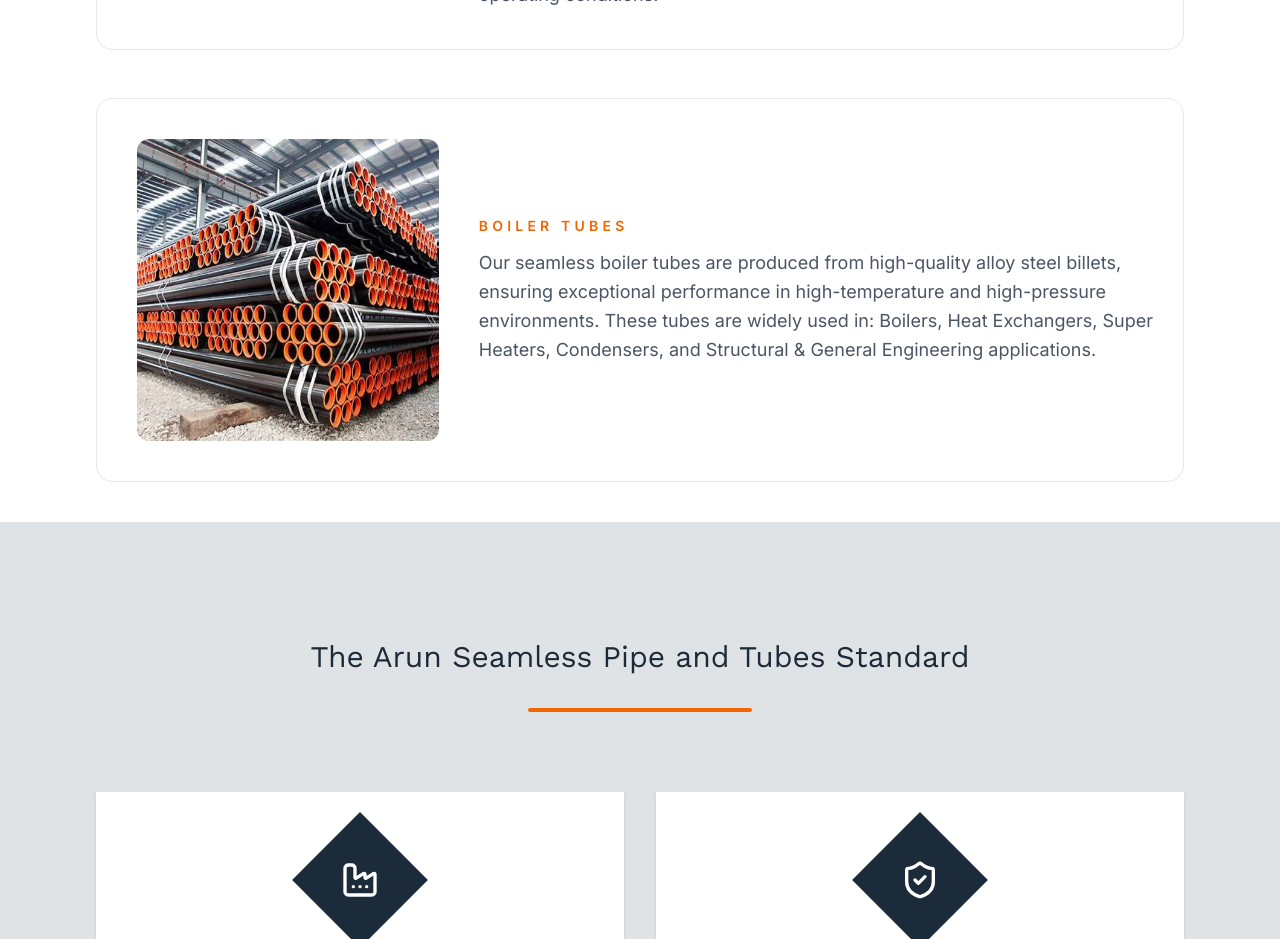
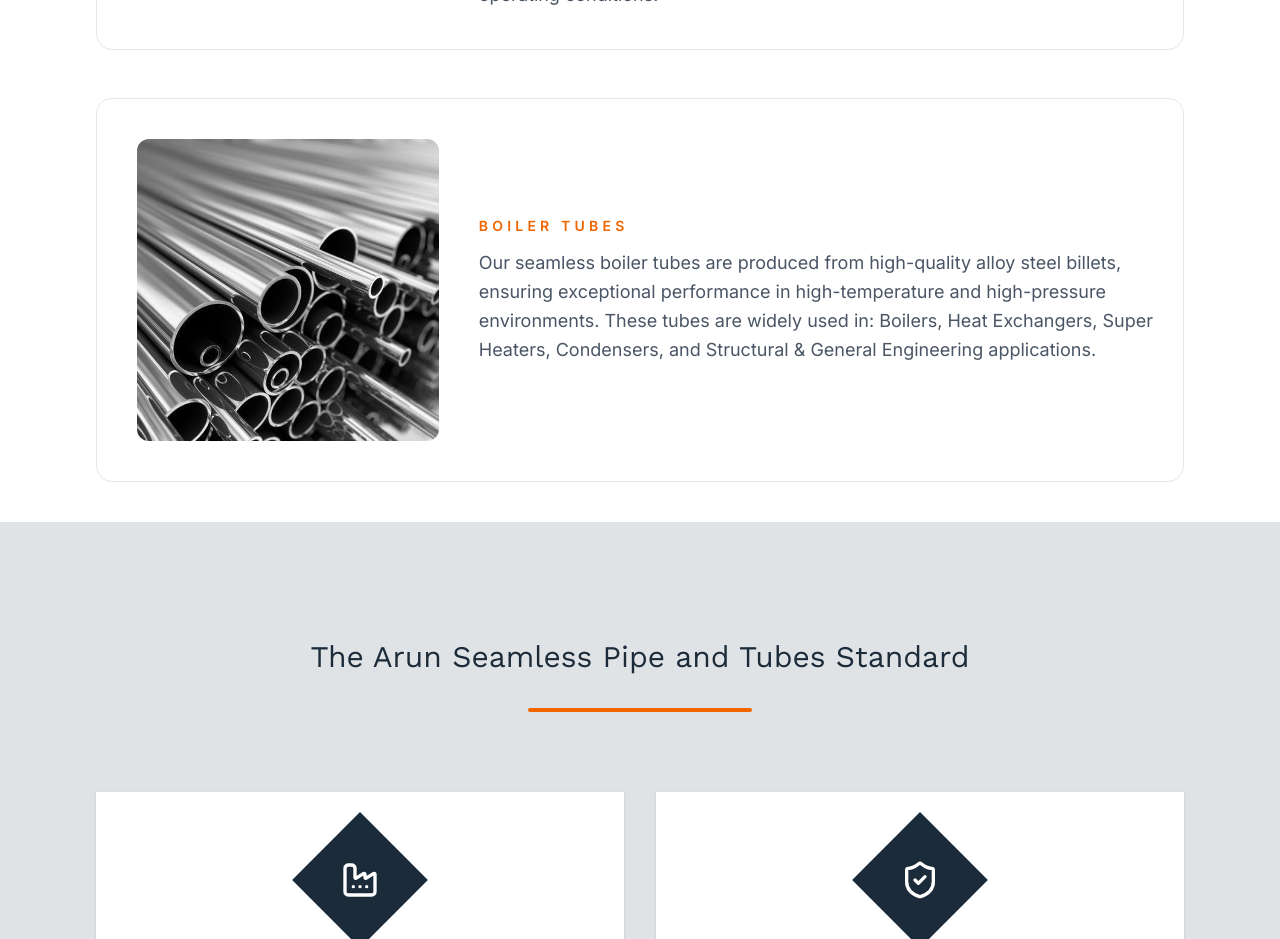
Before and after one commit to suyan-python/pipesandtubes, a React (Vite) app in the folder client/: page / in a window 1280 px wide. Shown: the part 1740-2679 px from the top of the page. Built offline with nearby package versions, Linux system fonts and the light colour scheme; a web font is replaced by a local one.

Commit message:
Day3: initial push

```diff
--- a/client/src/landing/Hero2.jsx
+++ b/client/src/landing/Hero2.jsx
@@ -2,6 +2,7 @@ import React from "react";
 import { motion } from "framer-motion";
 
 import pipeImg from "../assets/elements/pipe1.webp";
+import pipeImg2 from "../assets/elements/pipe2.jpg";
 
 const Hero2 = () =>
 {
@@ -154,7 +155,7 @@ const Hero2 = () =>
                             <motion.img
                                 whileHover={{ scale: 1.08 }}
                                 transition={{ duration: 0.7 }}
-                                src={pipeImg}
+                                src={pipeImg2}
                                 alt="Industrial Pipe"
                                 className="h-full w-full object-cover"
                             />
```
Also changed, not shown: client/src/assets/elements/pipe2.jpg (added).
